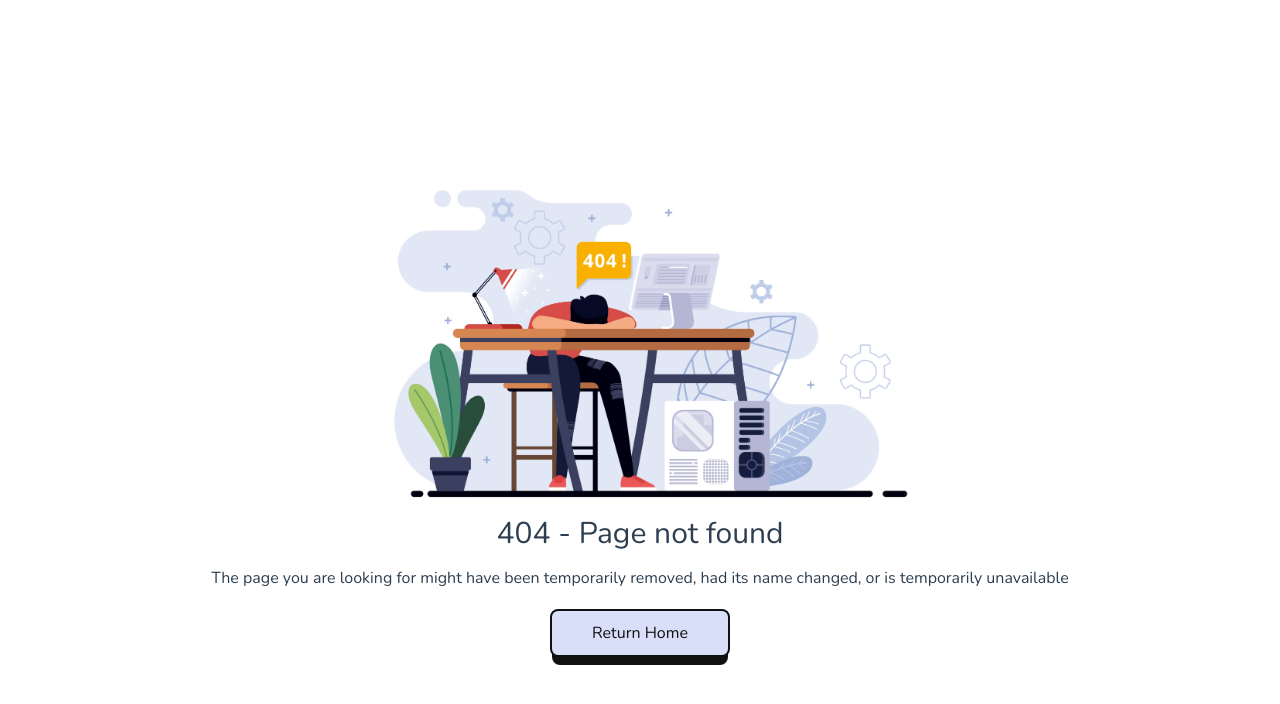
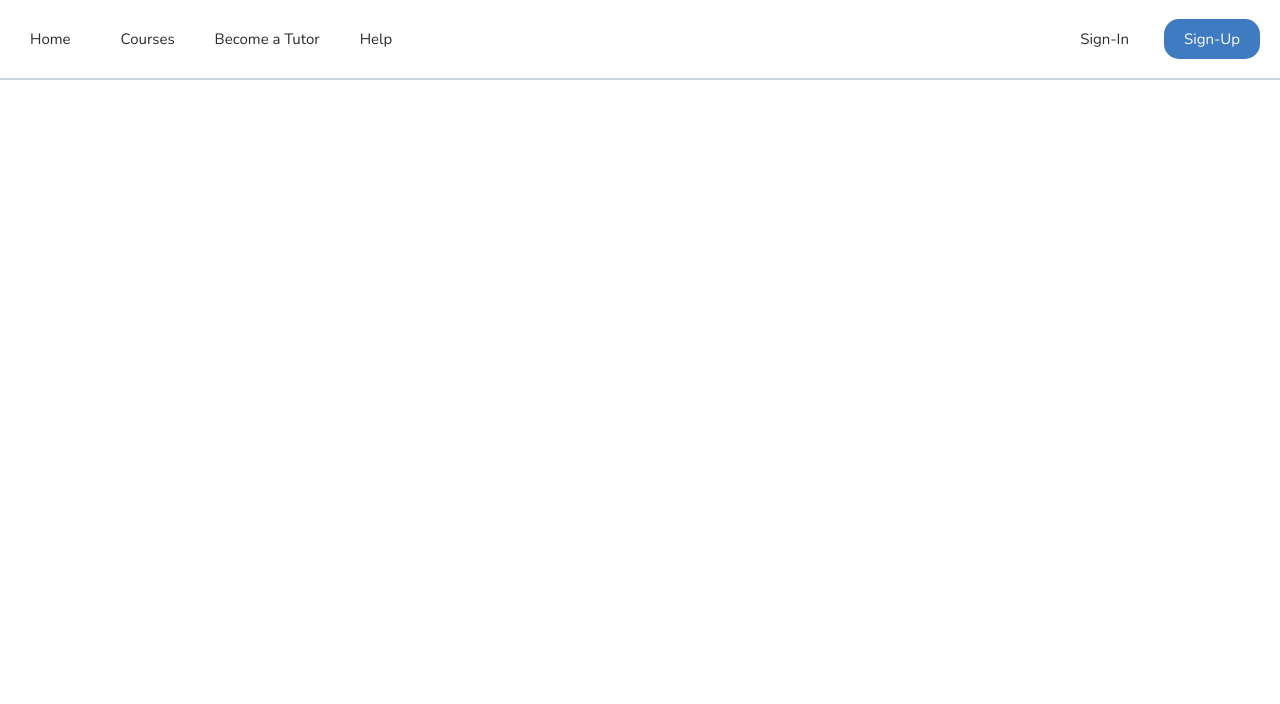
Before and after one commit to vid277/IMSATutoring, a Vue app in the folder IMSATutors/: page /courses in a window 1280 px wide. Before the commit this address had no page. Shown: the top 704 px of the page. Built offline with nearby package versions, Linux system fonts and the light colour scheme.

Commit message:
Started working on courses page

```diff
--- a/IMSATutors/src/router/index.js
+++ b/IMSATutors/src/router/index.js
@@ -28,6 +28,11 @@ const router = createRouter({
       path: '/booktutor',
       name: 'booktutor',
       component: () => import('../views/TutorsDescription.vue')
+    },
+    {
+      path: '/courses',
+      name: 'courses',
+      component: () => import('../views/Courses.vue')
     }
   ]
 })
--- /dev/null
+++ b/IMSATutors/src/views/Courses.vue
@@ -0,0 +1,71 @@
+<script setup>
+    import { RouterLink, RouterView } from 'vue-router'
+</script>
+
+<script>
+export default {
+    data(){
+      return {
+        isMobile: null,
+      }
+    },
+    created (){
+      this.checkScreenSize();
+      window.addEventListener("resize", this.checkScreenSize);
+    },
+    methods: {
+      checkScreenSize(){
+        const constWidth = window.innerWidth;
+        if (constWidth <= 750){
+          this.isMobile = true;
+          return;
+        }
+        this.isMobile = false;
+      }
+    }
+  }
+</script>
+
+<template>
+<head>
+    <link href="https://fonts.googleapis.com/css2?family=Montserrat:wght@400;500;600;800&family=Nunito:wght@400;500&family=Poppins:wght@200;300;400;500&display=swap" rel="stylesheet">
+    <link href="\src\assets\commons.css" rel="stylesheet">
+    <link rel="stylesheet" href="https://cdnjs.cloudflare.com/ajax/libs/font-awesome/4.7.0/css/font-awesome.min.css">
+</head>
+
+<div v-if="!isMobile">
+    <header id="indexheader">
+      <span id = "houseNavBar"><a href="index.html" class="homeButton"><router-link to="/">Home</router-link></a></span>
+      <span><a href="tutor.html">Courses</a></span>
+      <span><a href="request.html">Become a Tutor</a></span>
+      <span><a href="contact.html">Help</a></span>
+      <span style="flex-grow: 100000"></span>
+      <span id="whitesign" style="color: rgb(255, 255, 255);"><router-link to="/signin">Sign-In</router-link></span>
+      <span id="bluesign" style="color: rgb(255, 255, 255)"><router-link to="/signup">Sign-Up</router-link></span>
+    </header>
+    <body>
+        <div class = "mainPageWrapper">
+            <div class = "innerBox"></div>
+        </div>
+    </body>
+</div>
+<div v-else class = "mobileMessage">
+  <h2> Sorry, this app is not supported on Mobile Devices </h2>
+  <p> To use this app, please switch to a computer or tablet </p>
+</div>
+</template>
+
+<style>
+* {
+  font-family: 'Nunito', sans-serif;
+  box-sizing: border-box;
+  margin: 0%;
+  overflow-x: hidden;
+  overflow-y: hidden;
+  padding: 0%;
+}
+
+#indexheader {
+  position: relative !important;
+}
+</style>
--- a/IMSATutors/src/views/TutorsList.vue
+++ b/IMSATutors/src/views/TutorsList.vue
@@ -302,6 +302,7 @@ main {
   text-align: center;
   border: solid 2px;
   border-color: rgb(203, 213, 224);
+  background-color: rgb(244, 241, 241);
   width: min-content !important;
   display: flex;
   flex-direction: column;
@@ -309,6 +310,7 @@ main {
   justify-content: center;
   align-items: center;
   row-gap: 0.25em;
+  transition: 0.3s;
 }
 
 .card img {
```
Also changed, not shown: 1 other file (tests, documents, lock files or other folders).
